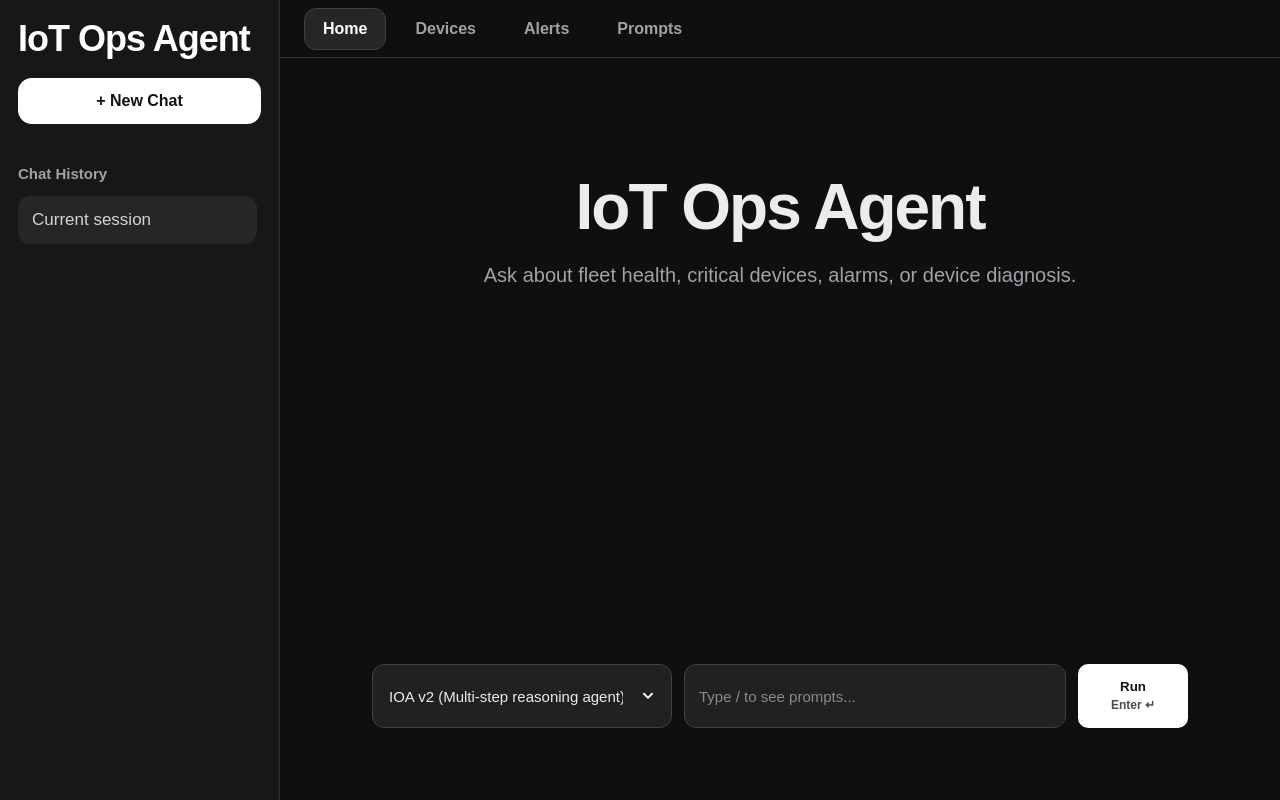
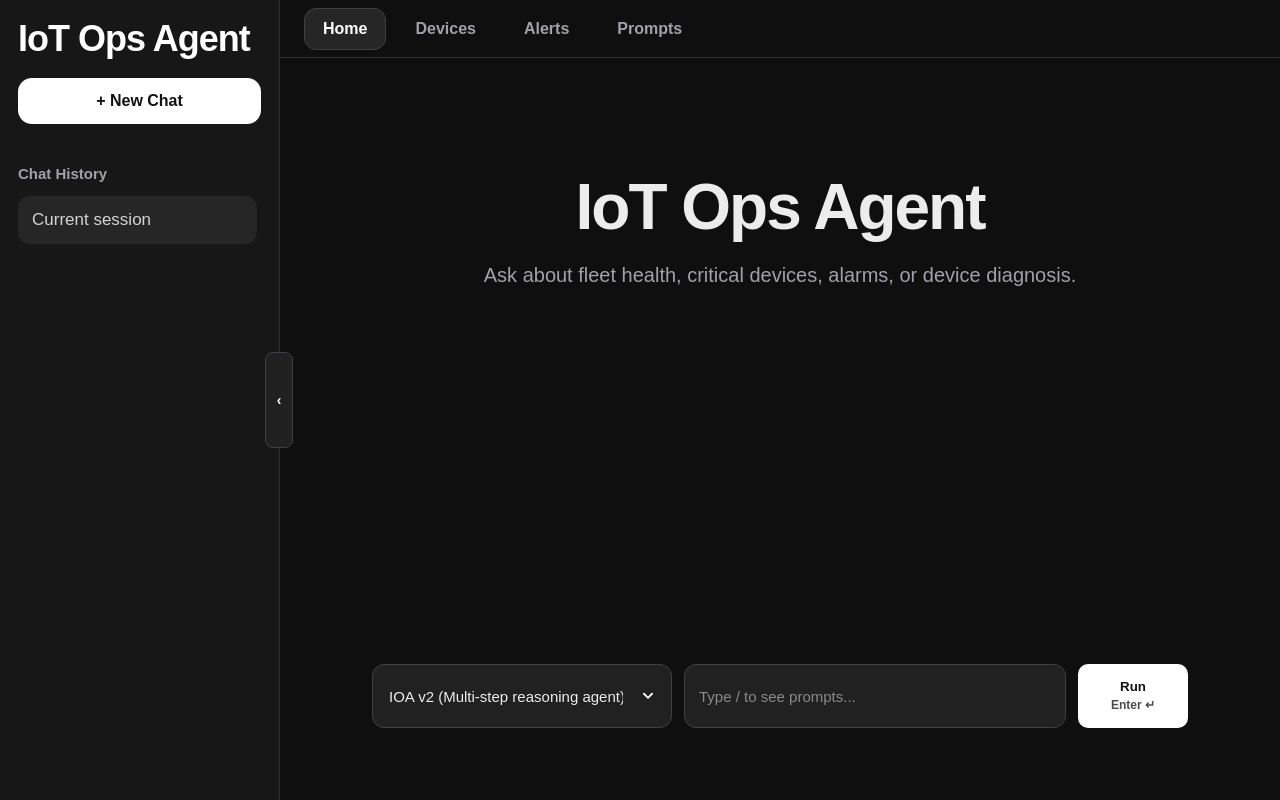
Before and after one commit to giangng611/iot-ops-agent, a Flask app: page / in a window 1280 px wide. Run offline with Flask 3, Linux system fonts and the light colour scheme; data that the repository does not hold is empty; some libraries are stand-ins or nearby versions.

Commit message:
Update UI #8 (Add sidebar button)

```diff
--- a/static/script.js
+++ b/static/script.js
@@ -651,4 +651,17 @@ function renderAlertCenter() {
     });
 }
 
+function toggleSidebar() {
+    const appShell = document.querySelector(".app-shell");
+    const toggle = document.getElementById("sidebarToggle");
+
+    appShell.classList.toggle("sidebar-collapsed");
+
+    if (appShell.classList.contains("sidebar-collapsed")) {
+        toggle.innerHTML = "›";
+    } else {
+        toggle.innerHTML = "‹";
+    }
+}
+
 //setInterval(refreshDevices, 5000);
--- a/static/style.css
+++ b/static/style.css
@@ -592,3 +592,63 @@ th {
 .alert-item.warning {
     border-left: 5px solid #eab308;
 }
+
+.sidebar {
+    position: relative;
+    transition: padding 0.25s ease;
+}
+
+.app-shell.sidebar-collapsed {
+    grid-template-columns: 12px 1fr;
+}
+
+.app-shell.sidebar-collapsed .sidebar {
+    padding: 0;
+}
+
+.app-shell.sidebar-collapsed .sidebar-header,
+.app-shell.sidebar-collapsed .history-section {
+    display: none;
+}
+
+.sidebar-toggle-edge {
+    position: absolute;
+    top: 50%;
+    right: -14px;
+    transform: translateY(-50%);
+
+    width: 28px;
+    height: 96px;
+
+    background: #202020;
+    color: #ffffff;
+
+    border: 1px solid #3f3f46;
+    border-radius: 8px;
+
+    display: flex;
+    align-items: center;
+    justify-content: center;
+
+    font-size: 14px;
+    line-height: 1;
+
+    padding: 0;
+    z-index: 200;
+}
+
+.sidebar-toggle-edge:hover {
+    background: #2a2a2a;
+    border-color: #5a5a5a;
+}
+
+.app-shell.sidebar-collapsed .sidebar-header h2,
+.app-shell.sidebar-collapsed .sidebar-label,
+.app-shell.sidebar-collapsed .history-item,
+.app-shell.sidebar-collapsed .new-chat-btn {
+    display: none;
+}
+
+.app-shell.sidebar-collapsed .chat-history {
+    display: none;
+}
--- a/templates/index.html
+++ b/templates/index.html
@@ -10,9 +10,23 @@
 <div class="app-shell">
 
     <aside class="sidebar">
+        <button
+            id="sidebarToggle"
+            class="sidebar-toggle-edge"
+            onclick="toggleSidebar()"
+        >
+            ‹
+        </button>
         <div class="sidebar-header">
-            <h2>IoT Ops Agent</h2>
-            <button class="new-chat-btn" onclick="newChat()">+ New Chat</button>
+
+            <div class="sidebar-top-row">
+                <h2>IoT Ops Agent</h2>
+            </div>
+
+            <button class="new-chat-btn" onclick="newChat()">
+                + New Chat
+            </button>
+
         </div>
 
         <div class="history-section">
```
